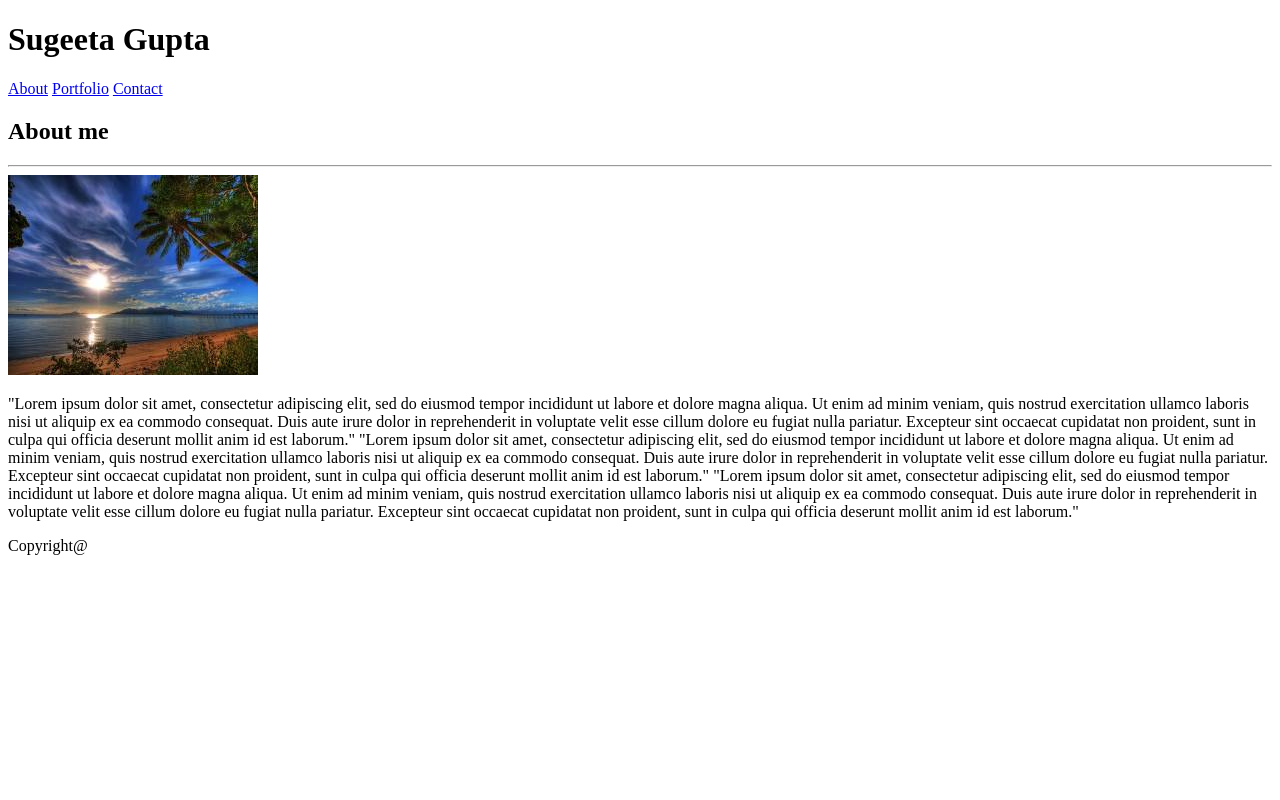
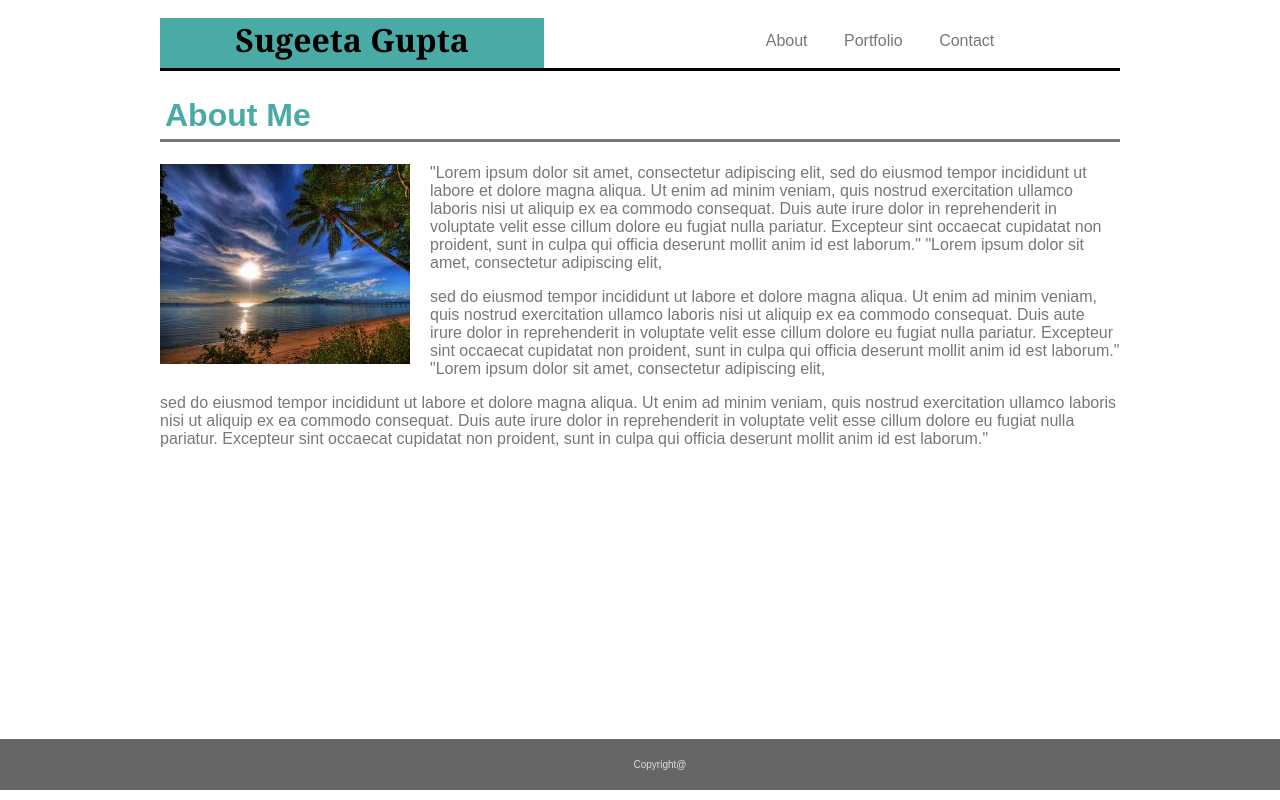
Before and after one commit to Sugeeta32/Basic-Portfolio, a plain HTML site: page index.html in a window 1280 px wide. Drawn offline with Linux system fonts and the light colour scheme.

Commit message:
Index.html page initial code

```diff
--- a/assets/css/style.css
+++ b/assets/css/style.css
@@ -0,0 +1,84 @@
+body{
+
+    font-family: 'Arial', 'Helvetica Neue', Helvetica, sans-serif;
+}
+.content {
+    max-width: 960px;
+    margin: auto;
+    background: white;
+    padding: 10px;
+
+  }
+.top-container{
+
+    overflow: hidden;
+    border-bottom: solid;
+text-align: center;
+background-color: #ffffff;
+
+}
+.header{
+    font-family: 'Georgia', Times, Times New Roman, serif;
+    background-color: #4aaaa5;
+    width: 40%;
+    height: 50px;
+    text-align: center;
+    margin-bottom: 0;
+    padding-bottom: 0;
+    float:left;
+    margin-top: 0;
+}
+
+.topnav a:hover{
+    background-color: #ddd;
+  color: black;
+}
+.topnav{
+    width: 50%;
+    float: right;
+
+
+}
+.topnav a{
+
+    display: inline-block;
+    padding: 14px 16px;
+    text-decoration: none;
+color: #777777;
+}
+.middle-container{
+color: #777777;
+
+}
+.header2{
+    color:#4aaaa5;
+    padding: 5px;
+
+
+}
+.header2{
+    border-bottom: solid;
+    border-color: #777777;
+}
+
+.images{
+    float: left;
+    clear: both;
+    margin-right: 20px;
+    margin-bottom: 5px;
+
+}
+
+.footer{
+    position: fixed;
+    left: 0;
+    bottom: 0;
+    width: 100%;
+    border-top: 8px;
+    border-color: solid #4aaaa5;
+    padding: 20px;
+    text-align: center;
+    font-size:10px;
+    background-color: #666666;
+    color: #ddd;
+}
--- a/index.html
+++ b/index.html
@@ -2,26 +2,30 @@
 <html lang="en">
 <head>
     <meta charset="UTF-8">
-    <meta name="viewport" content="width=>, initial-scale=1.0">
+    <meta name="viewport" content="width=device-width, initial-scale=1.0">
     <meta http-equiv="X-UA-Compatible" content="ie=edge">
     <title>Document</title>
+    <link rel="stylesheet" type="text/css"href="assets/css/style.css">
 </head>
 <body>
+    <div class="content">
     <div class="top-container">
+
         <h1 class="header">Sugeeta Gupta</h1>
-        <div id="links">
+        <div class="topnav">
         <a href="#">About</a>
-        <a href="#">Portfolio</a>
-        <a href="#">Contact</a>
+        <a href="portfolio.html">Portfolio</a>
+        <a href="contact.html">Contact</a>
          </div>
+
     </div>
     <div class="middle-container">
-        <h2 id="header2">About me</h2>
-        <hr>
-        <img src="assets/images/nature-q-c-250-200-5.jpg">
+        <h1 class="header2">About Me</h1>
+
+        <img class="images" src="assets/images/nature-q-c-250-200-5.jpg">
         <p class="para">
 
-                "Lorem ipsum dolor sit amet, consectetur adipiscing elit,
+             "Lorem ipsum dolor sit amet, consectetur adipiscing elit,
                 sed do eiusmod tempor incididunt ut labore et dolore magna
                 aliqua. Ut enim ad minim veniam, quis nostrud exercitation
                 ullamco laboris nisi ut aliquip ex ea commodo consequat. Duis
@@ -29,14 +33,16 @@
                 eu fugiat nulla pariatur. Excepteur sint occaecat cupidatat non proident,
                 sunt in culpa qui officia deserunt mollit anim id est laborum."
                 "Lorem ipsum dolor sit amet, consectetur adipiscing elit,
-                sed do eiusmod tempor incididunt ut labore et dolore magna
+        </p>
+        <p class ="para">sed do eiusmod tempor incididunt ut labore et dolore magna
                 aliqua. Ut enim ad minim veniam, quis nostrud exercitation
                 ullamco laboris nisi ut aliquip ex ea commodo consequat. Duis
                 aute irure dolor in reprehenderit in voluptate velit esse cillum dolore
                 eu fugiat nulla pariatur. Excepteur sint occaecat cupidatat non proident,
                 sunt in culpa qui officia deserunt mollit anim id est laborum."
                 "Lorem ipsum dolor sit amet, consectetur adipiscing elit,
-                sed do eiusmod tempor incididunt ut labore et dolore magna
+        </p>
+        <p class="para">        sed do eiusmod tempor incididunt ut labore et dolore magna
                 aliqua. Ut enim ad minim veniam, quis nostrud exercitation
                 ullamco laboris nisi ut aliquip ex ea commodo consequat. Duis
                 aute irure dolor in reprehenderit in voluptate velit esse cillum dolore
@@ -47,5 +53,6 @@
     <div class = "bottom-container">
         <p class="footer"> Copyright@</p>
     </div>
+</div>
 </body>
 </html>
```
Also changed, not shown: contact.html (+43 -0 lines).
